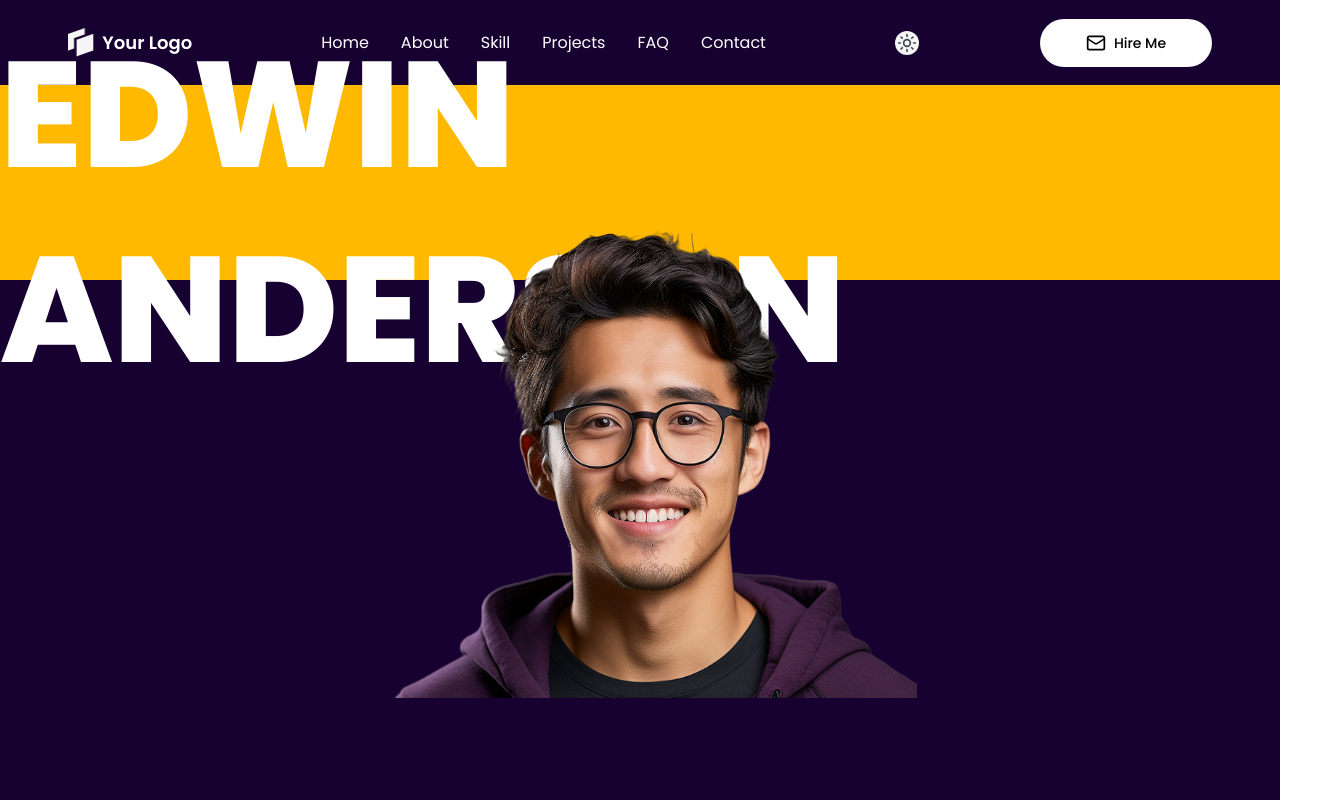
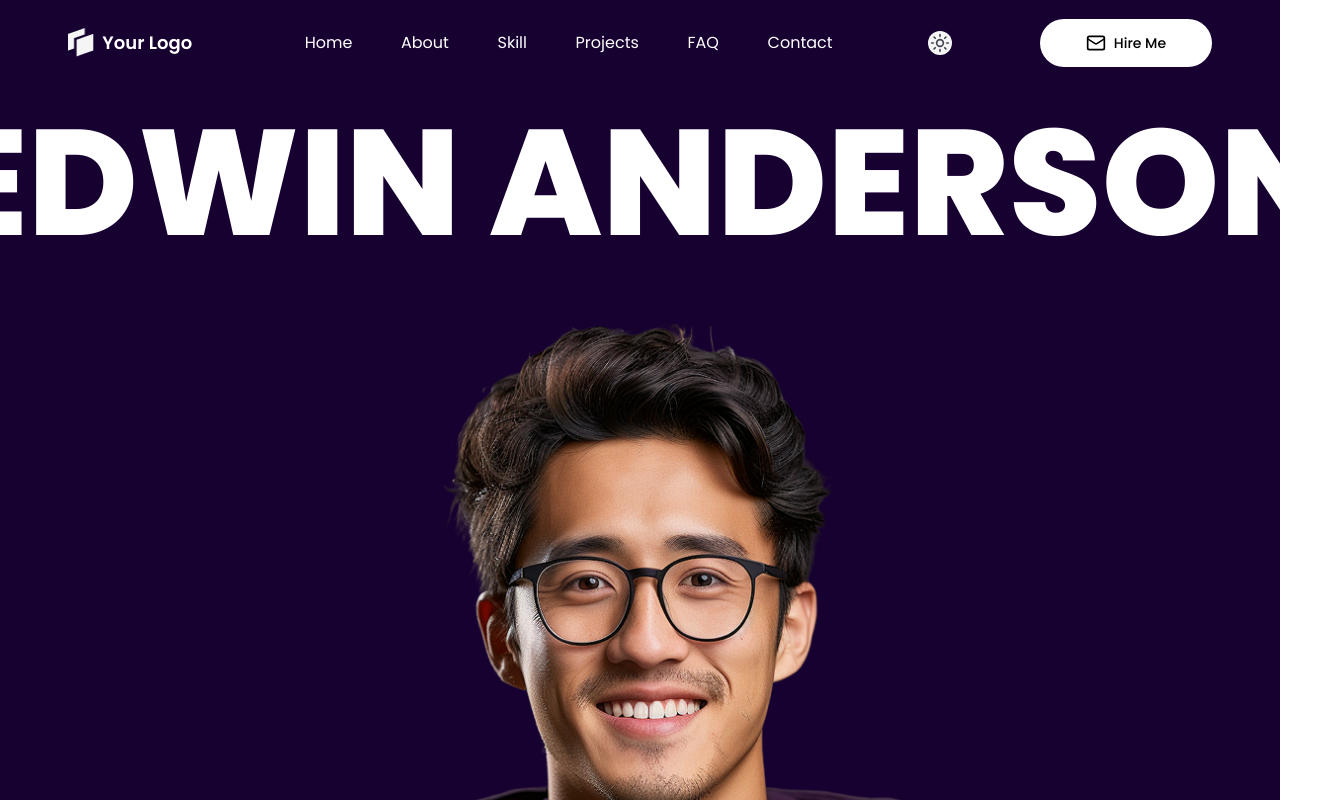
Before and after one commit to herfando/Next-Motion-Portfolio-UI-in-Action, a Next.js app: page / in a window 1280 px wide. Shown: the top 800 px of the page, 1335 px wide, since content can reach past the window. Built offline with nearby package versions, Linux system fonts and the light colour scheme.

Commit message:
edit hero

```diff
--- a/src/components/container/Hero.tsx
+++ b/src/components/container/Hero.tsx
@@ -3,19 +3,21 @@ import Image from 'next/image';
 
 export default function Hero() {
   return (
-    <section className='bg-primary-dark flex h-621 w-full justify-center md:h-801 dark:bg-black'>
+    <section className='bg-primary-dark grid h-621 w-full justify-center md:h-801 dark:bg-black'>
       {/* Name */}
-      <div className='flex-center h-195 w-1389 flex-nowrap bg-amber-400 pt-20 align-middle text-[150px] leading-195 font-extrabold tracking-[0] text-white md:pt-59'>
+      <div className='flex-center mx-auto h-56 w-371 flex-nowrap align-middle text-[40px] leading-56 font-extrabold tracking-[0] text-white md:h-195 md:w-1389 md:text-[150px] md:leading-195'>
         EDWIN ANDERSON
       </div>
       {/* Picture */}
       <Image
         src='/images/Cheerful Asian Young Man with Stylish Glasses and Purple Hoodie dekstop1.png'
         alt='Hero Image'
-        width={554}
-        height={801}
-        className='flex-center absolute object-cover pt-115'
+        width={763}
+        height={763}
+        className='mx-auto object-contain md:block'
+        style={{ height: 'clamp(26.5rem, 52.99vw, 47.69rem)' }}
       />
+
       {/* Circle Graphic */}
       {/* Feature Card */}
       {/* Feature Card */}
--- a/src/components/container/Navbar.tsx
+++ b/src/components/container/Navbar.tsx
@@ -13,7 +13,7 @@ export default function Navbar() {
   return (
     <nav className='bg-primary-dark w-full text-white dark:bg-black'>
       <div className='custom-container flex-between h-80 md:h-85'>
-        <div className='flex gap-8 text-lg font-semibold hover:cursor-pointer hover:text-blue-800'>
+        <div className='flex w-141 gap-8 text-lg font-semibold hover:cursor-pointer hover:text-blue-800'>
           {/* 1.Image */}
           <Image
             src='/icons/logo.png'
@@ -26,7 +26,7 @@ export default function Navbar() {
         </div>
 
         {/* 2. Nav */}
-        <ul className='text-md font-regular hidden items-center justify-between gap-32 p-8 md:flex'>
+        <ul className='text-md font-regular spacing-4xl hidden w-544 items-center justify-between gap-32 p-8 md:flex'>
           {navigationData.map((item) => (
             <li key={item.label} className='hover:text-blue-800'>
               <Link href={item.href}>{item.label}</Link>
--- a/src/components/ui/togglehamburger.tsx
+++ b/src/components/ui/togglehamburger.tsx
@@ -40,7 +40,7 @@ export default function ToggleHamburger({}) {
 
       {/* Menu mobile muncul setelah diklik */}
       <div
-        className={`fixed top-0 left-0 h-full w-full transform bg-white text-black transition-transform duration-1000 ease-in-out md:hidden dark:bg-black dark:text-white ${
+        className={`fixed top-0 left-0 z-10 h-full w-full transform bg-white text-black transition-transform duration-1000 ease-in-out md:hidden dark:bg-black dark:text-white ${
           isOpen
             ? 'translate-y-0' // /* TRANSLATE HERE: menu muncul */
             : '-translate-y-full' // /* TRANSLATE HERE: menu geser keluar */
```
